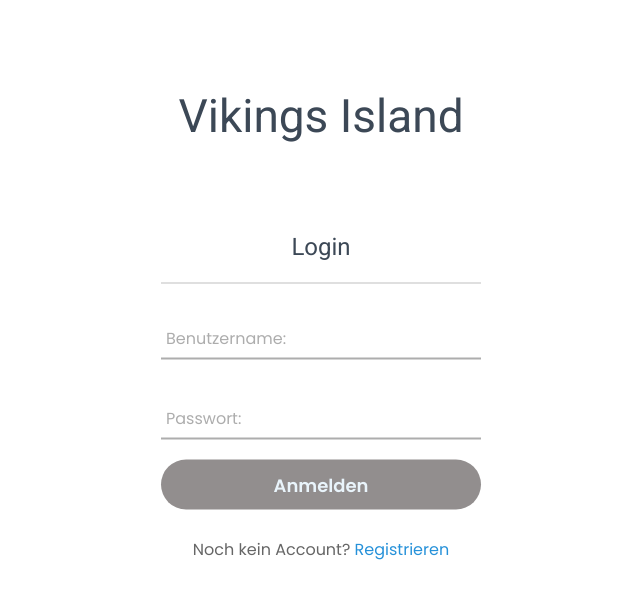
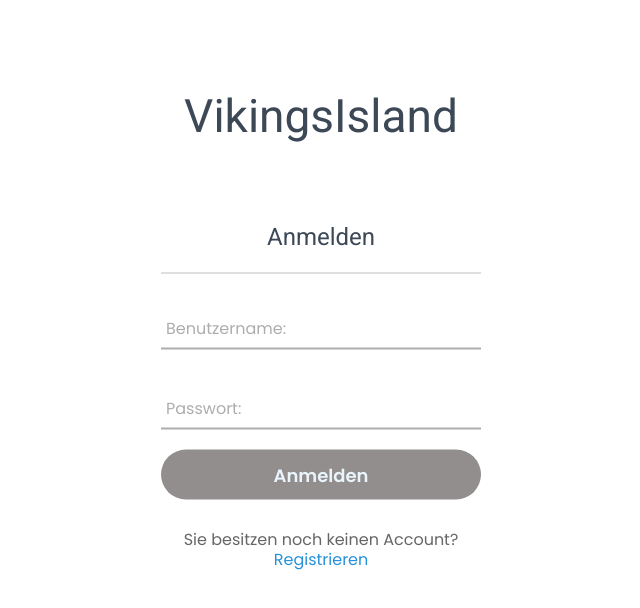
Before and after one commit to ToBinio/vikings-island, an Angular app in the folder frontend/: page /login in a window 1280 px wide. Shown: the top 608 px of the page, without its empty margins (319-959 px from the left). Built offline with nearby package versions, Linux system fonts and the light colour scheme.

Commit message:
changed language

```diff
--- a/frontend/src/app/login/login-form/login-form.component.html
+++ b/frontend/src/app/login/login-form/login-form.component.html
@@ -1,6 +1,6 @@
 <div class="center">
   <form #loginForm="ngForm" (ngSubmit)="login()">
-    <h1>Login</h1>
+    <h1>Anmelden</h1>
 
     <div>
       <div class="flex">
@@ -40,6 +40,6 @@
     </div>
 
     <button type="submit" [disabled]="loginForm.invalid">Anmelden</button>
-    <div class="signup_link">Noch kein Account? <a (click)="changeFormFunc()">Registrieren</a></div>
+    <div class="signup_link">Sie besitzen noch keinen Account? <a (click)="changeFormFunc()">Registrieren</a></div>
   </form>
 </div>
--- a/frontend/src/app/login/login-page/login-page.component.html
+++ b/frontend/src/app/login/login-page/login-page.component.html
@@ -3,7 +3,7 @@
 </div>
 
 <div>
-  <h1>Vikings Island</h1>
+  <h1>VikingsIsland</h1>
 
   <div *ngIf="isLoginFormActive">
     <app-login-form (changeForm)="changeActiveForm()"></app-login-form>
```
